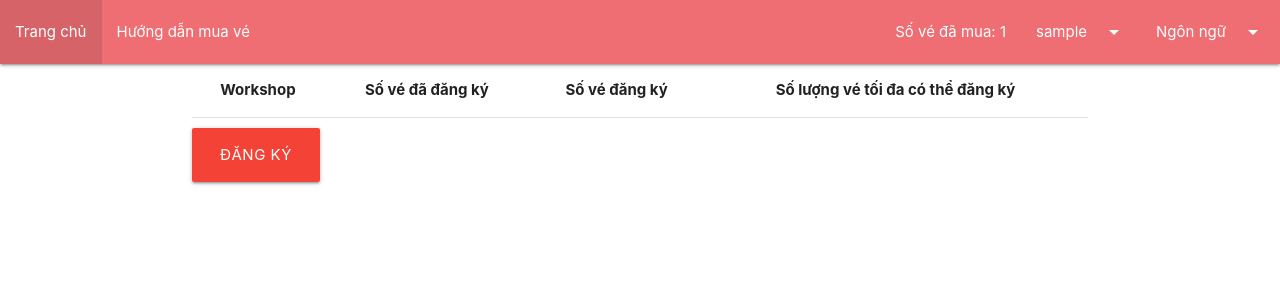
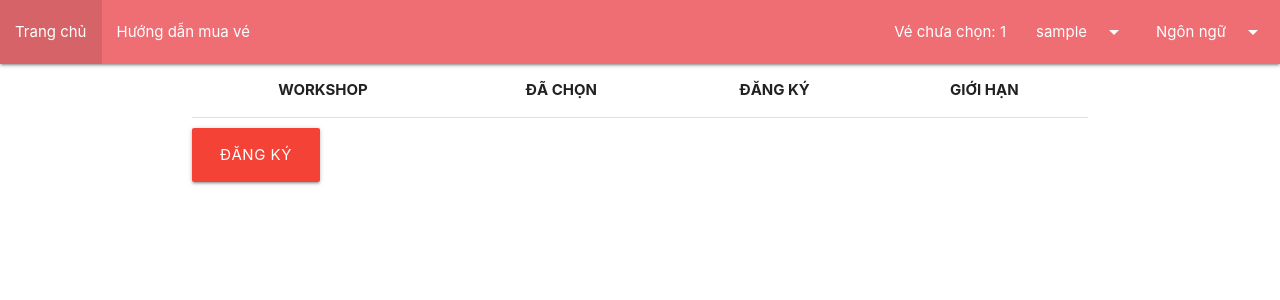
Before and after one commit to minhhien98/TicketApp, a Django app: page / in a window 1280 px wide. Shown: the top 300 px of the page. Run offline with Django 4.2, Linux system fonts and the light colour scheme; a user stored in the database is signed in; tables that the repository leaves empty hold one stand-in row (values such as "Sample post"); lists and menus that the app fills with data are empty.

Commit message:
fix translation

```diff
--- a/ticket/admin.py
+++ b/ticket/admin.py
@@ -12,6 +12,7 @@ class CustomWorkshopAdmin(admin.ModelAdmin):
 
     list_display = ['name','date','slot','participant_count']
     list_editable= ['slot']
+    search_fields = ['name']
 
     def participant_count(self, obj):
         return obj.participant_set.aggregate(sum =Coalesce(Sum('quantity'),0))['sum']
--- a/ticket/templates/ticket/base.html
+++ b/ticket/templates/ticket/base.html
@@ -25,7 +25,7 @@
             </ul>
 
             <ul class="right hide-on-med-and-down">
-                <li><a>{% trans 'Số vé đã mua' %}: {{ user.userextend.ticket }}</a></li>
+                <li><a>{% trans 'Vé chưa chọn' %}: {{ user.userextend.ticket }}</a></li>
                 <li><a class="user-dropdown-trigger" data-target="user-dropdown">{{ user.get_username }}<i class="material-icons right">arrow_drop_down</i></a></li>
                 <!-- Change Language -->
                 <li><a class="language-dropdown-trigger" data-target="language-dropdown">{% trans 'Ngôn ngữ' %}<i class="material-icons right">arrow_drop_down</i></a></li>
--- a/ticket/templates/ticket/home.html
+++ b/ticket/templates/ticket/home.html
@@ -9,10 +9,10 @@
             <table class="responsive-table centered">
                 <thead>
                     <tr>
-                        <th>Workshop</th>
-                        <th>{% trans 'Số vé đã đăng ký' %}</th>
-                        <th>{% trans 'Số vé đăng ký' %}</th>
-                        <th>{% trans 'Số lượng vé tối đa có thể đăng ký' %}</th>
+                        <th>WORKSHOP</th>
+                        <th>{% trans 'ĐÃ CHỌN' %}</th>
+                        <th>{% trans 'ĐĂNG KÝ' %}</th>
+                        <th>{% trans 'GIỚI HẠN' %}</th>
                     </tr>
                 </thead>
                 <tbody>
--- a/users/models.py
+++ b/users/models.py
@@ -9,22 +9,22 @@ from django.utils.translation import gettext_lazy as _
 
 # Create your models here.
 class UserExtend(models.Model):
+    class Meta:
+        verbose_name = _('Nhập vé')
+        verbose_name_plural = _('Nhập vé')
+
     user_id = models.OneToOneField(User, on_delete=models.CASCADE,verbose_name=_('Người dùng'))
     phone_regex = RegexValidator(regex=r'^\+?1?\d{9,15}$', message=_("Xin vui lòng nhập đúng số điện thoại!"))
     phone_number = models.CharField(verbose_name=_('Số điện thoại'),validators=[phone_regex], max_length=17, blank=True)
     birthdate = models.DateField(verbose_name=_('Ngày sinh'), default= datetime.now)
     address = models.CharField(verbose_name=_('Địa chỉ'), blank=True, max_length=254)
     parish = models.CharField(verbose_name=_('Giáo xứ'), blank=True, max_length=100)
-    ticket = models.IntegerField(verbose_name=_('Số vé'),default=0)
+    ticket = models.IntegerField(verbose_name=_('Vé chưa chọn'),default=0)
 
     is_email_verified = models.BooleanField(verbose_name=_('Đã xác nhận Email'),default= False)
     activation_key = models.CharField(verbose_name=_('Key kích hoạt'),blank=True, max_length=40)
     key_expires = models.DateTimeField(verbose_name=_('Thời hạn key'),blank = True,null=True)
     language = models.CharField(verbose_name=_('Ngôn ngữ'),max_length=10,choices= settings.LANGUAGES, default=settings.LANGUAGE_CODE)
-
-    class Meta:
-        verbose_name = _('Nhập vé')
-        verbose_name_plural = _('Nhập vé')
 
     def __str__(self):
         return self.user_id.username
--- a/users/templates/users/base.html
+++ b/users/templates/users/base.html
@@ -25,7 +25,7 @@
             </ul>
 
             <ul class="right hide-on-med-and-down">
-                <li><a>{% trans 'Số vé đã mua' %}: {{ user.userextend.ticket }}</a></li>
+                <li><a>{% trans 'Vé chưa chọn' %}: {{ user.userextend.ticket }}</a></li>
                 <li><a class="user-dropdown-trigger" data-target="user-dropdown">{{ user.get_username }}<i class="material-icons right">arrow_drop_down</i></a></li>
                 <!-- Change Language -->
                 <li><a class="language-dropdown-trigger" data-target="language-dropdown">{% trans 'Ngôn ngữ' %}<i class="material-icons right">arrow_drop_down</i></a></li>
```
Also changed, not shown: users/admin.py (+8 -3 lines), locale/en/LC_MESSAGES/django.po, 1 other file.
